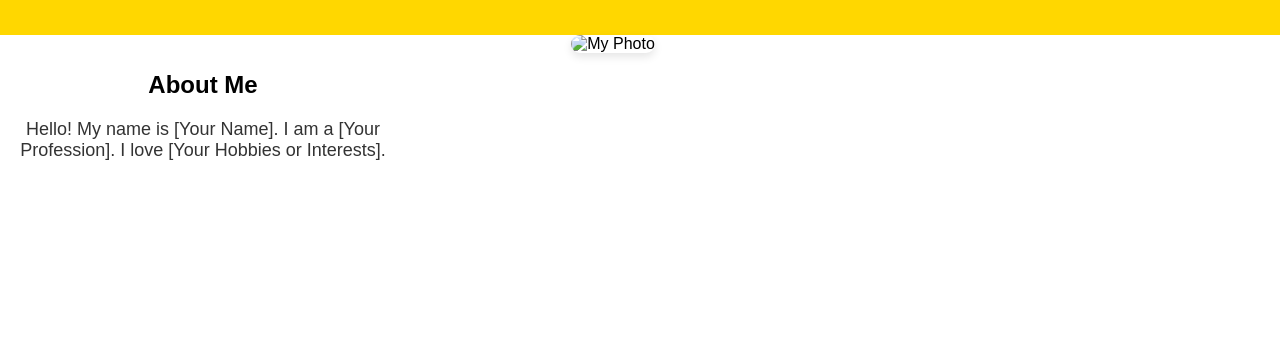
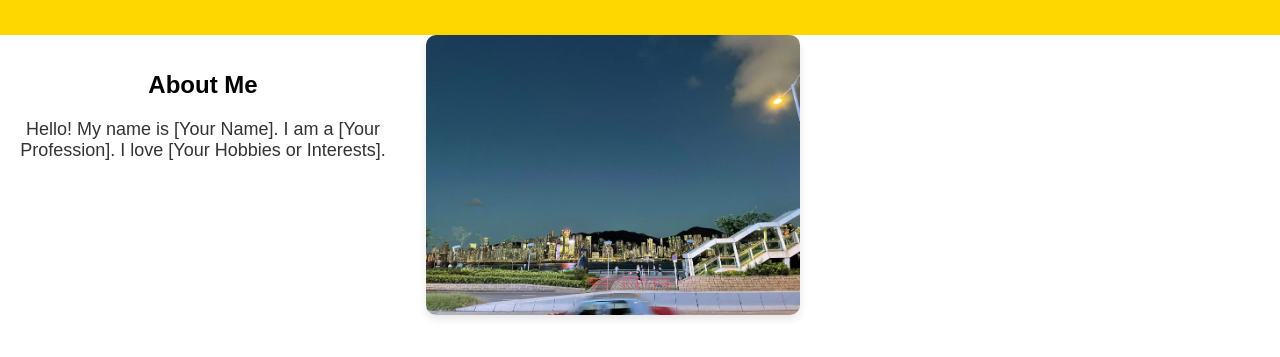
Before and after one commit to TXWang98/personal_website, a plain HTML site: page index.html in a window 1280 px wide. Shown: the part 77-434 px from the top of the page. Drawn offline with Linux system fonts and the light colour scheme.

Commit message:
Update index.html

```diff
--- a/index.html
+++ b/index.html
@@ -16,7 +16,7 @@
       <p>Hello! My name is [Your Name]. I am a [Your Profession]. I love [Your Hobbies or Interests].</p>
     </div>
     <div class="right-column">
-      <img src="your-photo.jpg" alt="My Photo" class="profile-photo">
+      <img src="website.jpg" alt="My Photo" class="profile-photo">
     </div>
   </div>
   <script src="script.js"></script>
```
